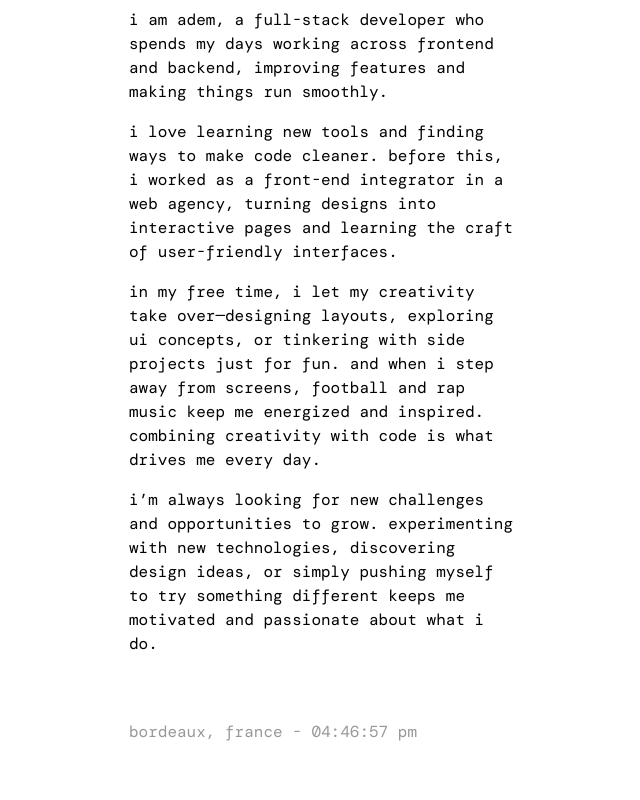
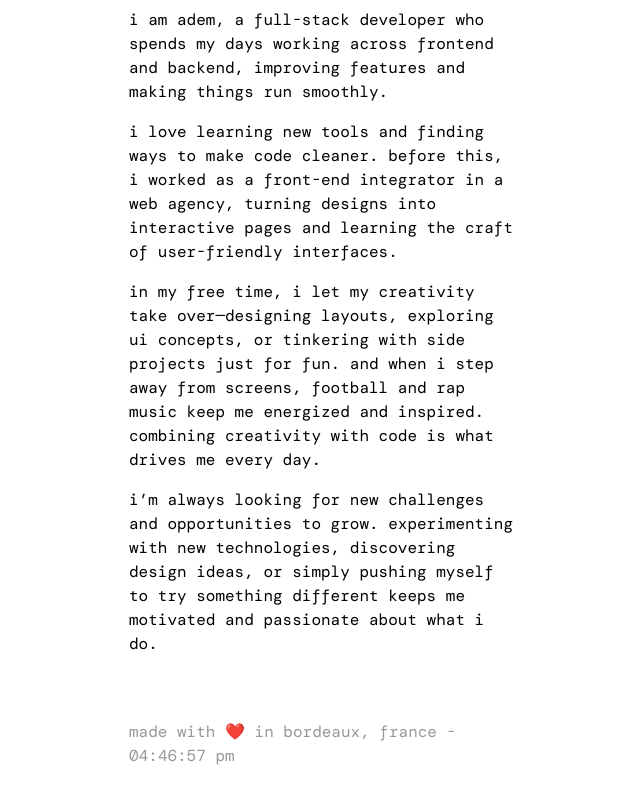
Before and after one commit to git2bezbar/portfolio, a Next.js app: page / in a window 1280 px wide. Shown: the part 488-1288 px from the top of the page, without its empty margins (319-959 px from the left). Built offline with nearby package versions, Linux system fonts and the light colour scheme.

Commit message:
feat: updating header and footer

```diff
--- a/components/Footer/index.tsx
+++ b/components/Footer/index.tsx
@@ -23,9 +23,9 @@ export default function Footer() {
   return (
     <footer
       ref={footerRef}
-      className="text-gray pb-16"
+      className="text-gray xl:pb-16"
     >
-      bordeaux, france - <Clock />
+      <p>made with ❤️ in bordeaux, france - <Clock /></p>
     </footer>
   );
 }
--- a/components/Header/index.tsx
+++ b/components/Header/index.tsx
@@ -26,11 +26,15 @@ export default function Header() {
   return (
     <header
       ref={headerRef}
-      className="flex flex-col gap-8 xl:pt-32"
+      className="flex flex-col items-start gap-8 xl:pt-32"
     >
-      <Image src="/adem.png" alt="adem duran" width={128} height={128} />
+			<Link href="/">
+      	<Image src="/adem.png" alt="adem duran" width={128} height={128} />
+			</Link>
       <div className="flex flex-col">
-        <h1>adem duran</h1>
+				<Link href="/">
+        	<h1>adem duran</h1>
+				</Link>
         <p className="text-gray">
           junior fullstack developer @ <Poool />
         </p>
```
